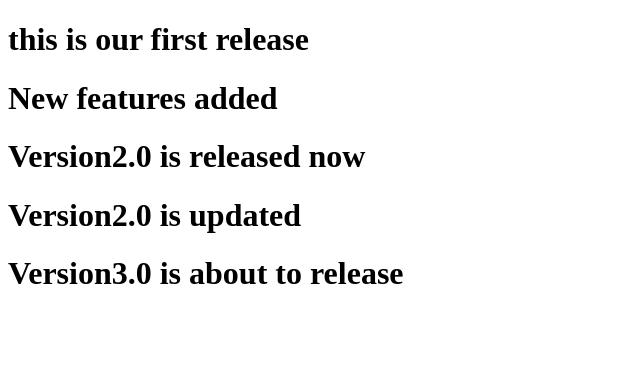
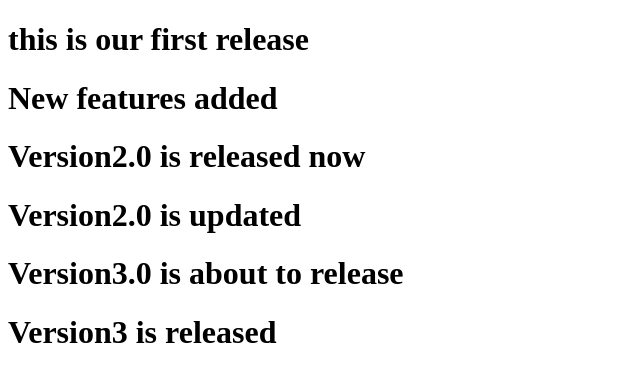
Before and after one commit to vamsee1317/project, a plain HTML site: page index.html in a window 1280 px wide. Shown: the whole page, without its empty margins (0-640 px from the left). Drawn offline with Linux system fonts and the light colour scheme.

Commit message:
versin3 is released

```diff
--- a/index.html
+++ b/index.html
@@ -19,6 +19,8 @@
 
     <h1>Version3.0 is about to release</h1>
 
+    <h1> Version3 is released</h1>
+
 
 </body>
 </html>
```
